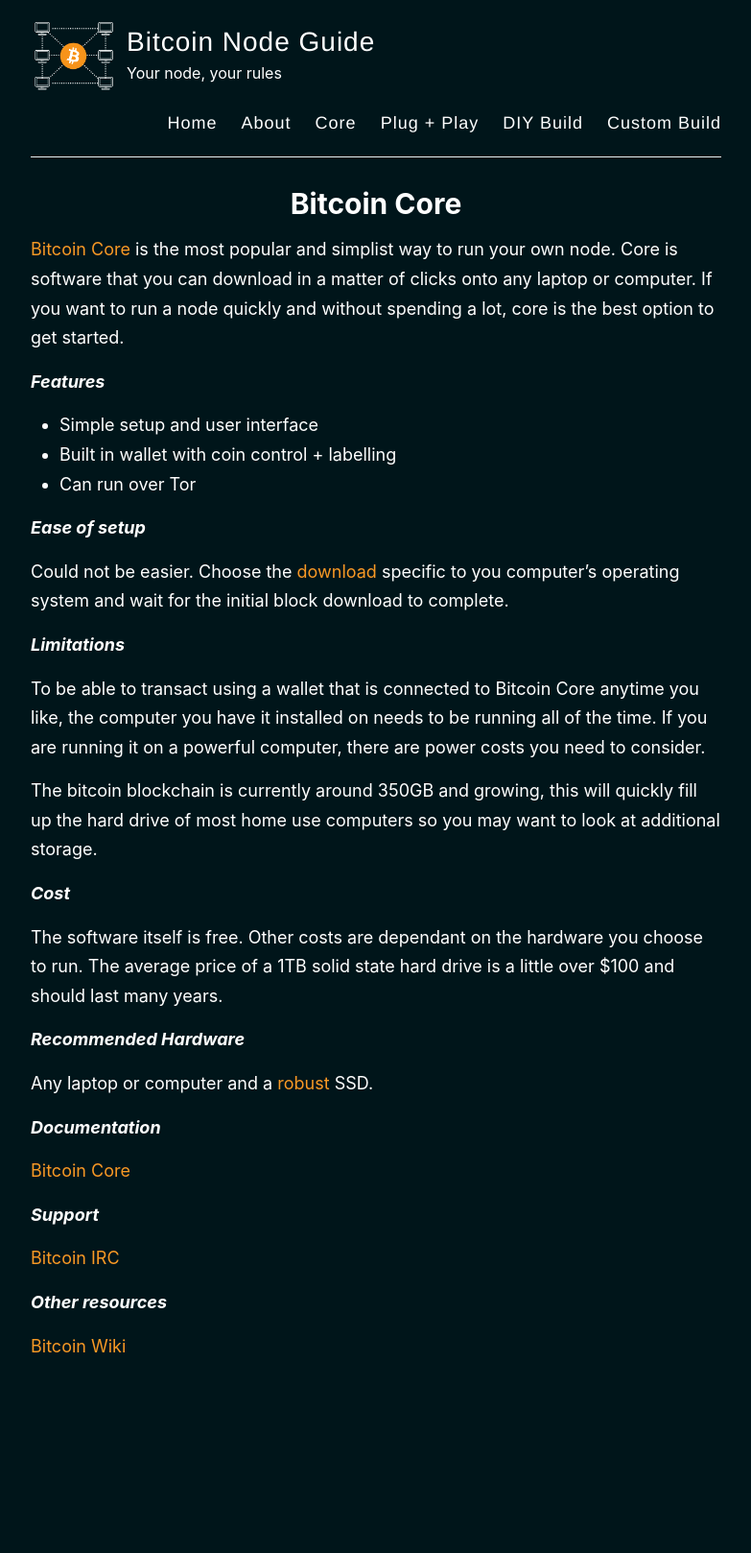
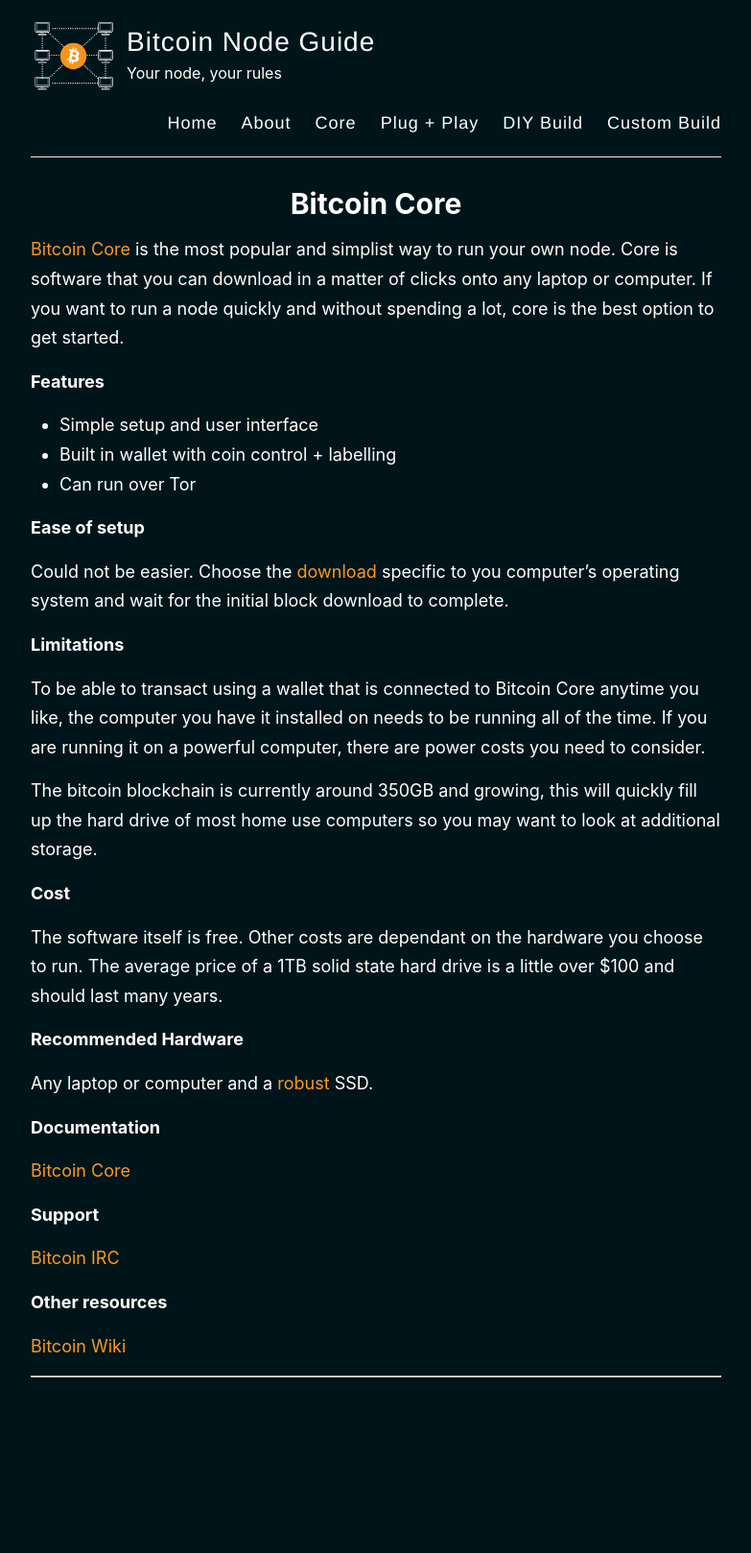
Before and after one commit to BitcoinQnA/node-guide, a Jekyll site: the page built from _pages/core.md, in a window 1280 px wide. Shown: the whole page at 96% size, without its empty margins (248-1031 px from the left). Built offline with Jekyll 4.4.1, drawn with Linux system fonts in a browser that asks for light colours.

```diff
--- a/_pages/core.md
+++ b/_pages/core.md
@@ -6,38 +6,40 @@ permalink: /core/
 
 [Bitcoin Core](https://bitcoincore.org/) is the most popular and simplist way to run your own node. Core is software that you can download in a matter of clicks onto any laptop or computer. If you want to run a node quickly and without spending a lot, core is the best option to get started.
 
-***Features***
+**Features**
 
 * Simple setup and user interface
 * Built in wallet with coin control + labelling
 * Can run over Tor
 
-***Ease of setup***
+**Ease of setup**
 
 Could not be easier. Choose the [download](https://bitcoin.org/en/download) specific to you computer's operating system and wait for the initial block download to complete.
 
-***Limitations***
+**Limitations**
 
 To be able to transact using a wallet that is connected to Bitcoin Core anytime you like, the computer you have it installed on needs to be running all of the time. If you are running it on a powerful computer, there are power costs you need to consider.
 
 The bitcoin blockchain is currently around 350GB and growing, this will quickly fill up the hard drive of most home use computers so you may want to look at additional storage.
 
-***Cost***
+**Cost**
 
 The software itself is free. Other costs are dependant on the hardware you choose to run. The average price of a 1TB solid state hard drive is a little over $100 and should last many years.
 
-***Recommended Hardware***
+**Recommended Hardware**
 
 Any laptop or computer and a [robust](https://www.amazon.com/SAMSUNG-Portable-SSD-1TB-MU-PC1T0H/dp/B0874YJP92/ref=sr_1_3?dchild=1&keywords=samsung+1tb+ssd+t5&qid=1603541969&sr=8-3) SSD.
 
-***Documentation***
+**Documentation**
 
 [Bitcoin Core](https://bitcoin.org/en/bitcoin-core/help)
 
-***Support***
+**Support**
 
 [Bitcoin IRC](https://bitcoin.org/en/bitcoin-core/help#live)
 
-***Other resources***
+**Other resources**
 
 [Bitcoin Wiki](https://en.bitcoin.it/wiki/Help:Installing_Bitcoin_Core)
+
+***
```
